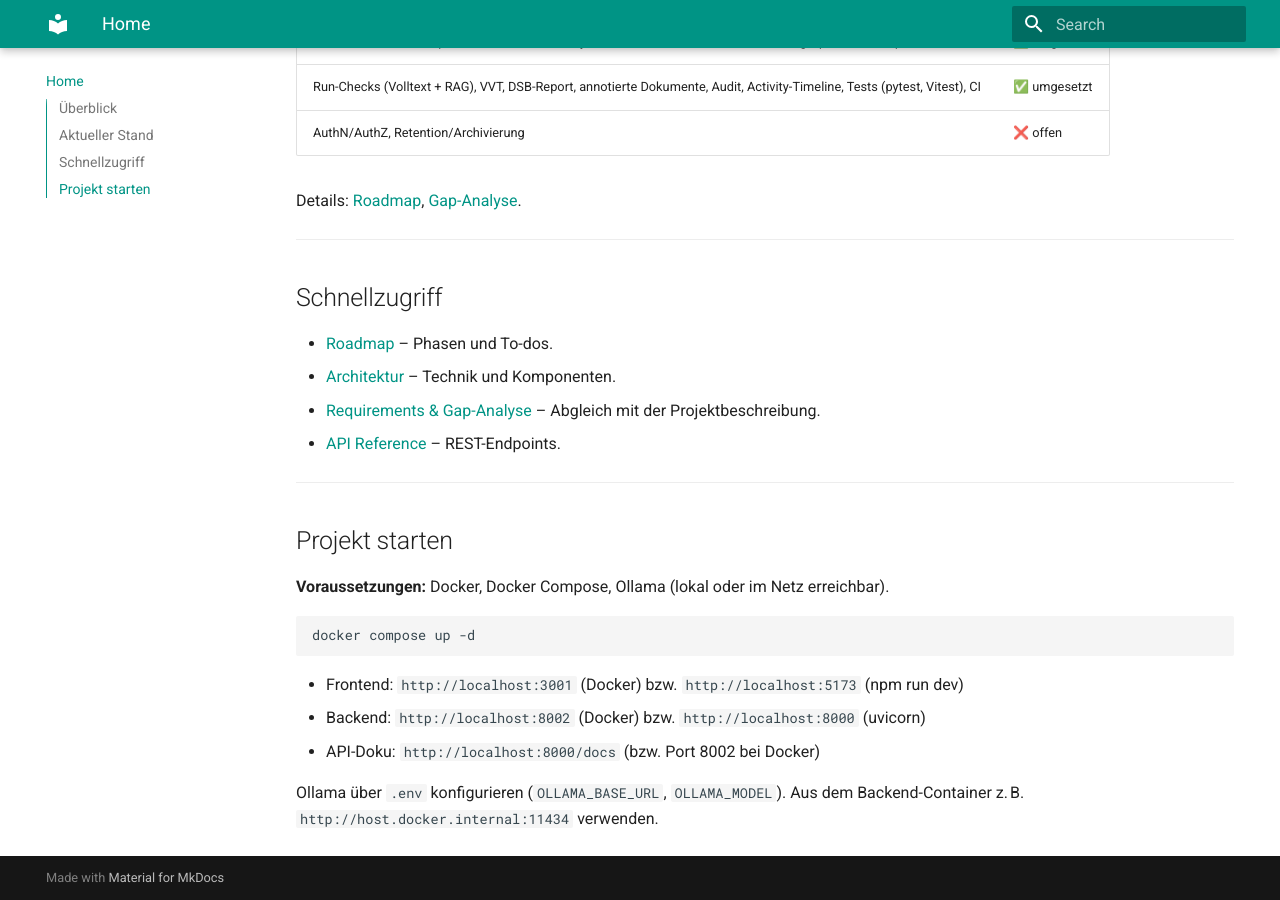
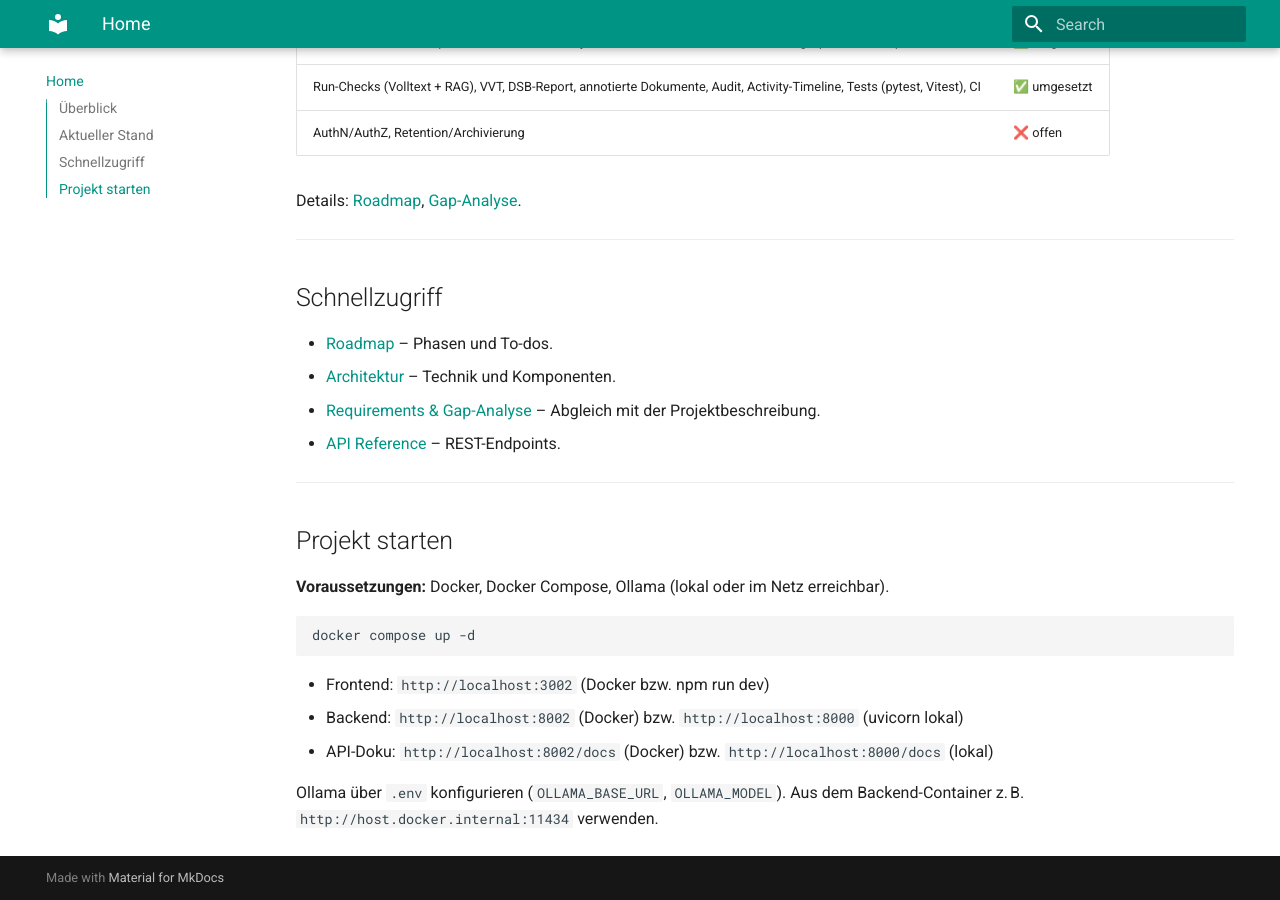
Before and after one commit to datenschutzagent/Datenschutzagent, an MkDocs documentation site: the page built from docs/index.md, in a window 1280 px wide and 900 px high, scrolled down 792 px. Built offline with MkDocs 1.6.1 and Material for MkDocs 9.7.7, drawn with Linux system fonts in a browser that asks for light colours.

Commit message:
Update environment configuration and documentation for frontend and backend ports
- Changed frontend port from 3001 to 3002 in `.env.example`, `docker-compose.yml`, and `vite.config.ts`.
- Updated backend API URL in various files to reflect the new port configuration.
- Revised documentation in `README.md`, `docs/api.md`, and `docs/index.md` to indicate the updated frontend and backend URLs.
- Adjusted CORS origins in configuration files to include the new frontend port.

````diff
--- a/docker-compose.yml
+++ b/docker-compose.yml
@@ -80,7 +80,7 @@ services:
       CELERY_BROKER_URL: redis://redis:6379/0
       # CORS: Zugriff vom Browser aus dem LAN (z. B. http://192.168.1.20:3001) erlauben.
       # Überschreibbar per .env: CORS_ORIGINS=http://...
-      CORS_ORIGINS: "${CORS_ORIGINS:-http://localhost:3000,http://127.0.0.1:3000,http://localhost:3001,http://127.0.0.1:3001,http://localhost:5173,http://127.0.0.1:5173,http://192.168.1.20:3001,http://192.168.1.20:5173}"
+      CORS_ORIGINS: "${CORS_ORIGINS:-http://localhost:3002,http://127.0.0.1:3002,http://localhost:3000,http://127.0.0.1:3000,http://localhost:3001,http://127.0.0.1:3001,http://localhost:5173,http://127.0.0.1:5173,http://192.168.1.20:3002,http://192.168.1.20:3001,http://192.168.1.20:5173}"
       WEAVIATE_URL: "http://weaviate:8080"
     extra_hosts:
       # Ollama auf dem Host erreichbar (z. B. OLLAMA_BASE_URL=http://host.docker.internal:11434)
@@ -118,7 +118,7 @@ services:
       args:
         VITE_API_URL: ${VITE_API_URL:-http://localhost:8002}
     ports:
-      - "3001:80"
+      - "3002:80"
     depends_on:
       - backend
 
--- a/docs/index.md
+++ b/docs/index.md
@@ -45,8 +45,8 @@ Details: [Roadmap](roadmap.md), [Gap-Analyse](requirements_gap.md).
 docker compose up -d
 ```
 
-*   Frontend: `http://localhost:3001` (Docker) bzw. `http://localhost:5173` (npm run dev)
-*   Backend: `http://localhost:8002` (Docker) bzw. `http://localhost:8000` (uvicorn)
-*   API-Doku: `http://localhost:8000/docs` (bzw. Port 8002 bei Docker)
+*   Frontend: `http://localhost:3002` (Docker bzw. npm run dev)
+*   Backend: `http://localhost:8002` (Docker) bzw. `http://localhost:8000` (uvicorn lokal)
+*   API-Doku: `http://localhost:8002/docs` (Docker) bzw. `http://localhost:8000/docs` (lokal)
 
 Ollama über `.env` konfigurieren (`OLLAMA_BASE_URL`, `OLLAMA_MODEL`). Aus dem Backend-Container z. B. `http://host.docker.internal:11434` verwenden.
--- a/vite.config.ts
+++ b/vite.config.ts
@@ -23,6 +23,10 @@ export default defineConfig({
     },
   },
 
+  server: {
+    port: 3002,
+  },
+
   // File types to support raw imports. Never add .css, .tsx, or .ts files to this.
   assetsInclude: ['**/*.svg', '**/*.csv'],
 })
````
Also changed, not shown: README.md (+2 -2 lines), docs/api.md (+2 -2 lines), 5 other files.
